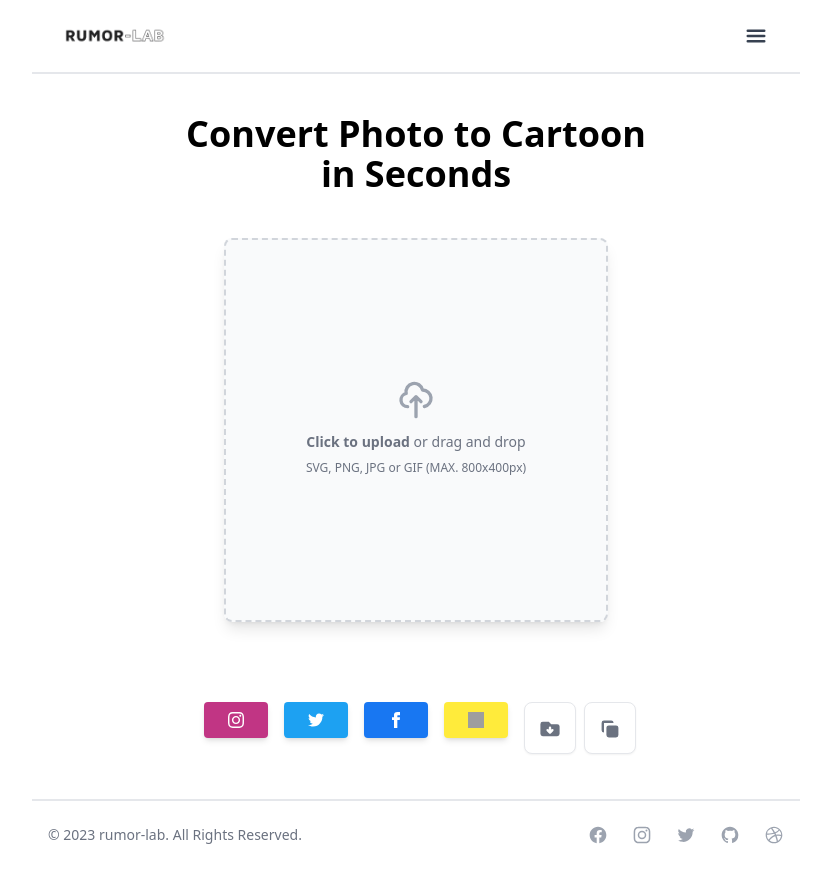
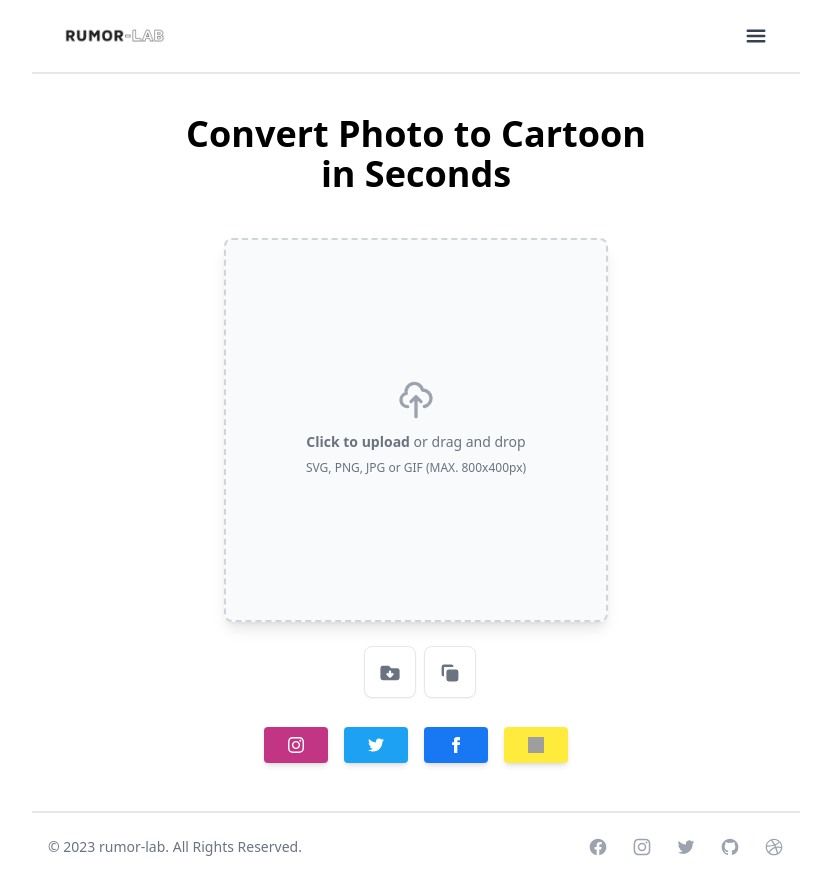
Before and after one commit to rumor1993/rumor-lab-front, a SvelteKit app: page /cartoon in a window 1280 px wide. Shown: the whole page, without its empty margins (224-1055 px from the left). Built offline with nearby package versions, Linux system fonts and the light colour scheme; grey boxes are pictures that could not be loaded.

Commit message:
위치 조정

```diff
--- a/src/routes/cartoon/+page.svelte
+++ b/src/routes/cartoon/+page.svelte
@@ -20,7 +20,7 @@
         })
 
         const jsonData = await response.json()
-        convertImage.fileName =  jsonData.fileName
+        convertImage.fileName = jsonData.fileName
         convertImage.imageUrl = "http://api.rumor-lab.com" + jsonData.cartoonImagePath
 
         isLoading = false
@@ -36,13 +36,13 @@
     function handleCopy() {
         if (convertImage.imageUrl == null || convertImage.imageUrl == "") {
             isInfoShow = true
-            setTimeout(() => isInfoShow = false , 1000)
+            setTimeout(() => isInfoShow = false, 1000)
             return
         }
 
         const app = new CopyClipBoard({
             target: document.getElementById('clipboard'),
-            props: { "imageUrl": convertImage.imageUrl },
+            props: {"imageUrl": convertImage.imageUrl},
         });
         app.$destroy();
     }
@@ -51,7 +51,7 @@
         console.log(url)
         if (url == null || url == "" || filename == null || filename == "") {
             isInfoShow = true
-            setTimeout(() => isInfoShow = false , 1000)
+            setTimeout(() => isInfoShow = false, 1000)
             return
         }
 
@@ -72,16 +72,26 @@
 </script>
 
 
-<div class:hidden={!isInfoShow} class="flex p-4 mb-4 text-sm text-red-800 rounded-lg bg-red-50 dark:bg-gray-800 dark:text-red-400" role="alert">
-    <svg aria-hidden="true" class="flex-shrink-0 inline w-5 h-5 mr-3" fill="currentColor" viewBox="0 0 20 20" xmlns="http://www.w3.org/2000/svg"><path fill-rule="evenodd" d="M18 10a8 8 0 11-16 0 8 8 0 0116 0zm-7-4a1 1 0 11-2 0 1 1 0 012 0zM9 9a1 1 0 000 2v3a1 1 0 001 1h1a1 1 0 100-2v-3a1 1 0 00-1-1H9z" clip-rule="evenodd"></path></svg>
+<div class:hidden={!isInfoShow} class="flex p-4 mb-4 text-sm text-red-800 rounded-lg bg-red-50" role="alert">
+    <svg aria-hidden="true" class="flex-shrink-0 inline w-5 h-5 mr-3" fill="currentColor" viewBox="0 0 20 20"
+         xmlns="http://www.w3.org/2000/svg">
+        <path fill-rule="evenodd"
+              d="M18 10a8 8 0 11-16 0 8 8 0 0116 0zm-7-4a1 1 0 11-2 0 1 1 0 012 0zM9 9a1 1 0 000 2v3a1 1 0 001 1h1a1 1 0 100-2v-3a1 1 0 00-1-1H9z"
+              clip-rule="evenodd"></path>
+    </svg>
     <span class="sr-only">Info</span>
     <div>
         <span class="font-medium">Danger alert!</span> Please convert the image first.
     </div>
 </div>
 
-<div class:hidden={!isConverted} class="flex p-4 mb-4 text-sm text-green-800 rounded-lg bg-green-50 dark:bg-gray-800 dark:text-green-400" role="alert">
-    <svg aria-hidden="true" class="flex-shrink-0 inline w-5 h-5 mr-3" fill="currentColor" viewBox="0 0 20 20" xmlns="http://www.w3.org/2000/svg"><path fill-rule="evenodd" d="M18 10a8 8 0 11-16 0 8 8 0 0116 0zm-7-4a1 1 0 11-2 0 1 1 0 012 0zM9 9a1 1 0 000 2v3a1 1 0 001 1h1a1 1 0 100-2v-3a1 1 0 00-1-1H9z" clip-rule="evenodd"></path></svg>
+<div class:hidden={!isConverted} class="flex p-4 mb-4 text-sm text-green-800 rounded-lg bg-green-50" role="alert">
+    <svg aria-hidden="true" class="flex-shrink-0 inline w-5 h-5 mr-3" fill="currentColor" viewBox="0 0 20 20"
+         xmlns="http://www.w3.org/2000/svg">
+        <path fill-rule="evenodd"
+              d="M18 10a8 8 0 11-16 0 8 8 0 0116 0zm-7-4a1 1 0 11-2 0 1 1 0 012 0zM9 9a1 1 0 000 2v3a1 1 0 001 1h1a1 1 0 100-2v-3a1 1 0 00-1-1H9z"
+              clip-rule="evenodd"></path>
+    </svg>
     <span class="sr-only">Info</span>
     <div>
         <span class="font-medium">Success alert!</span> Your image has been successfully converted
@@ -92,27 +102,53 @@
     <div class="text-4xl font-bold text-center"> Convert Photo to Cartoon<br>in Seconds</div>
     <div class="w-96 h-96 mt-11 bg-white rounded-lg shadow-lg bg-center bg-cover">
         <label for="dropzone-file" style="background-image: url({convertImage.imageUrl})"
-               class="flex bg-center bg-cover flex-col items-center justify-center w-full h-full border-2 border-gray-300 border-dashed rounded-lg cursor-pointer bg-gray-50 dark:hover:bg-bray-800 dark:bg-gray-700 hover:bg-gray-100 dark:border-gray-600 dark:hover:border-gray-500 dark:hover:bg-gray-600">
+               class="flex bg-center bg-cover flex-col items-center justify-center w-full h-full border-2 border-gray-300 border-dashed rounded-lg cursor-pointer bg-gray-50 hover:bg-gray-100">
             <div class:hidden={isConverted} class="flex flex-col items-center justify-center pt-5 pb-6">
                 <svg aria-hidden="true" class="w-10 h-10 mb-3 text-gray-400" fill="none" stroke="currentColor"
                      viewBox="0 0 24 24" xmlns="http://www.w3.org/2000/svg">
                     <path stroke-linecap="round" stroke-linejoin="round" stroke-width="2"
                           d="M7 16a4 4 0 01-.88-7.903A5 5 0 1115.9 6L16 6a5 5 0 011 9.9M15 13l-3-3m0 0l-3 3m3-3v12"></path>
                 </svg>
-                <p class="mb-2 text-sm text-gray-500 dark:text-gray-400"><span
+                <p class="mb-2 text-sm text-gray-500 "><span
                         class="font-semibold">Click to upload</span> or drag and drop</p>
-                <p class="text-xs text-gray-500 dark:text-gray-400">SVG, PNG, JPG or GIF (MAX. 800x400px)</p>
+                <p class="text-xs text-gray-500 ">SVG, PNG, JPG or GIF (MAX. 800x400px)</p>
             </div>
             <input id="dropzone-file" type="file" class="hidden" on:change={handleUpload}/>
         </label>
     </div>
 
-    <div class="mt-10">
-        <div class="text-center mb-10">
+    <div class="flex justify-center mt-6">
+        <div class="mx-2">
+            <a on:click={downloadFile(convertImage.imageUrl, convertImage.fileName)}>
+                <button type="button"
+                        class="relative w-[52px] h-[52px] text-gray-500 bg-white rounded-lg border border-gray-200 hover:text-gray-900 shadow-sm  hover:bg-gray-50  focus:ring-4 focus:ring-gray-300 focus:outline-none ">
+                    <svg aria-hidden="true" class="w-6 h-6 mx-auto mt-px" fill="currentColor"
+                         viewBox="0 0 20 20" xmlns="http://www.w3.org/2000/svg">
+                        <path clip-rule="evenodd"
+                              d="M4 4a2 2 0 00-2 2v8a2 2 0 002 2h12a2 2 0 002-2V8a2 2 0 00-2-2h-5L9 4H4zm7 5a1 1 0 00-2 0v1.586l-.293-.293a.999.999 0 10-1.414 1.414l2 2a.999.999 0 001.414 0l2-2a.999.999 0 10-1.414-1.414l-.293.293V9z"
+                              fill-rule="evenodd"></path>
+                    </svg>
+                    <span class="absolute block mb-px text-sm font-medium -translate-y-1/2 -left-14 top-1/2"></span>
+                </button>
+            </a>
+        </div>
+        <button id="clipboard" on:click={handleCopy} type="button"
+                class="relative w-[52px] h-[52px] text-gray-500 bg-white rounded-lg border border-gray-200 hover:text-gray-900 shadow-sm hover:bg-gray-50 focus:ring-4 focus:ring-gray-300 focus:outline-none">
+            <svg aria-hidden="true" class="w-6 h-6 mx-auto mt-px" fill="currentColor" viewBox="0 0 20 20"
+                 xmlns="http://www.w3.org/2000/svg">
+                <path d="M7 9a2 2 0 012-2h6a2 2 0 012 2v6a2 2 0 01-2 2H9a2 2 0 01-2-2V9z"></path>
+                <path d="M5 3a2 2 0 00-2 2v6a2 2 0 002 2V5h8a2 2 0 00-2-2H5z"></path>
+            </svg>
+            <span class="absolute block mb-px text-sm font-medium -translate-y-1/2 -left-14 top-1/2"></span>
+        </button>
+    </div>
+
+    <div class="">
+        <div class="text-center mb-6">
             <button disabled type="button" class:hidden={!isLoading}
-                    class="py-2.5 px-5 mr-2  text-sm font-medium text-gray-900 bg-white rounded-lg border border-gray-200 hover:bg-gray-100 hover:text-blue-700 focus:z-10 focus:ring-2 focus:ring-blue-700 focus:text-blue-700 dark:bg-gray-800 dark:text-gray-400 dark:border-gray-600 dark:hover:text-white dark:hover:bg-gray-700 inline-flex items-center">
+                    class="py-2.5 px-5 mr-2  text-sm font-medium text-gray-900 bg-white rounded-lg border border-gray-200 hover:bg-gray-100 hover:text-blue-700 focus:z-10 focus:ring-2 focus:ring-blue-700 focus:text-blue-700 inline-flex items-center">
                 <svg aria-hidden="true" role="status"
-                     class="inline w-4 h-4 mr-3 text-gray-200 animate-spin dark:text-gray-600" viewBox="0 0 100 101"
+                     class="inline w-4 h-4 mr-3 text-gray-200 animate-spin" viewBox="0 0 100 101"
                      fill="none" xmlns="http://www.w3.org/2000/svg">
                     <path d="M100 50.5908C100 78.2051 77.6142 100.591 50 100.591C22.3858 100.591 0 78.2051 0 50.5908C0 22.9766 22.3858 0.59082 50 0.59082C77.6142 0.59082 100 22.9766 100 50.5908ZM9.08144 50.5908C9.08144 73.1895 27.4013 91.5094 50 91.5094C72.5987 91.5094 90.9186 73.1895 90.9186 50.5908C90.9186 27.9921 72.5987 9.67226 50 9.67226C27.4013 9.67226 9.08144 27.9921 9.08144 50.5908Z"
                           fill="currentColor"/>
@@ -183,25 +219,11 @@
                         data-te-ripple-color="light"
                         class="mb-2 inline-block rounded px-6 py-2.5 text-xs font-medium uppercase leading-normal text-white shadow-md transition duration-150 ease-in-out hover:shadow-lg focus:shadow-lg focus:outline-none focus:ring-0 active:shadow-lg"
                         style="background-color: #FFEB3B">
-                    <img class="w-4 h-4" src="https://upload.wikimedia.org/wikipedia/commons/thumb/e/e3/KakaoTalk_logo.svg/600px-KakaoTalk_logo.svg.png?20190617212005"/>
+                    <img class="w-4 h-4"
+                         src="https://upload.wikimedia.org/wikipedia/commons/thumb/e/e3/KakaoTalk_logo.svg/600px-KakaoTalk_logo.svg.png?20190617212005"/>
                 </button>
             </div>
-
-
-            <div class="mx-2">
-                <a on:click={downloadFile(convertImage.imageUrl, convertImage.fileName)}>
-                <button type="button" class="relative w-[52px] h-[52px] text-gray-500 bg-white rounded-lg border border-gray-200 dark:border-gray-600 hover:text-gray-900 shadow-sm dark:hover:text-white dark:text-gray-400 hover:bg-gray-50 dark:bg-gray-700 dark:hover:bg-gray-600 focus:ring-4 focus:ring-gray-300 focus:outline-none dark:focus:ring-gray-400">
-                    <svg aria-hidden="true" class="w-6 h-6 mx-auto mt-px" fill="currentColor" viewBox="0 0 20 20" xmlns="http://www.w3.org/2000/svg"><path clip-rule="evenodd" d="M4 4a2 2 0 00-2 2v8a2 2 0 002 2h12a2 2 0 002-2V8a2 2 0 00-2-2h-5L9 4H4zm7 5a1 1 0 00-2 0v1.586l-.293-.293a.999.999 0 10-1.414 1.414l2 2a.999.999 0 001.414 0l2-2a.999.999 0 10-1.414-1.414l-.293.293V9z" fill-rule="evenodd"></path></svg>
-                    <span class="absolute block mb-px text-sm font-medium -translate-y-1/2 -left-14 top-1/2"></span>
-                </button>
-                </a>
-            </div>
-            <button id="clipboard" on:click={handleCopy} type="button" class="relative w-[52px] h-[52px] text-gray-500 bg-white rounded-lg border border-gray-200 dark:border-gray-600 hover:text-gray-900 shadow-sm dark:hover:text-white dark:text-gray-400 hover:bg-gray-50 dark:bg-gray-700 dark:hover:bg-gray-600 focus:ring-4 focus:ring-gray-300 focus:outline-none dark:focus:ring-gray-400">
-                <svg aria-hidden="true" class="w-6 h-6 mx-auto mt-px" fill="currentColor" viewBox="0 0 20 20" xmlns="http://www.w3.org/2000/svg"><path d="M7 9a2 2 0 012-2h6a2 2 0 012 2v6a2 2 0 01-2 2H9a2 2 0 01-2-2V9z"></path><path d="M5 3a2 2 0 00-2 2v6a2 2 0 002 2V5h8a2 2 0 00-2-2H5z"></path></svg>
-                <span class="absolute block mb-px text-sm font-medium -translate-y-1/2 -left-14 top-1/2"></span>
-            </button>
         </div>
-
     </div>
 </div>
 
```
